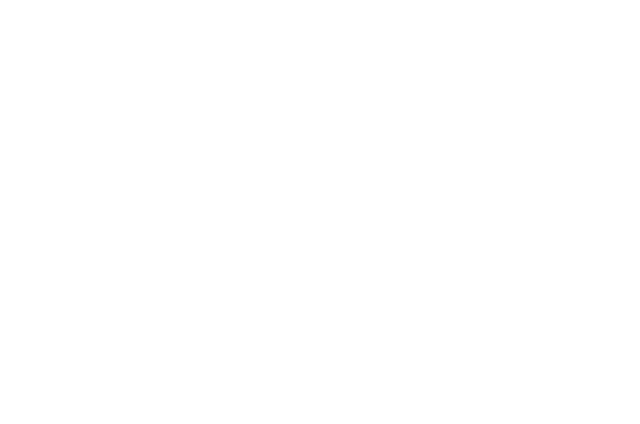
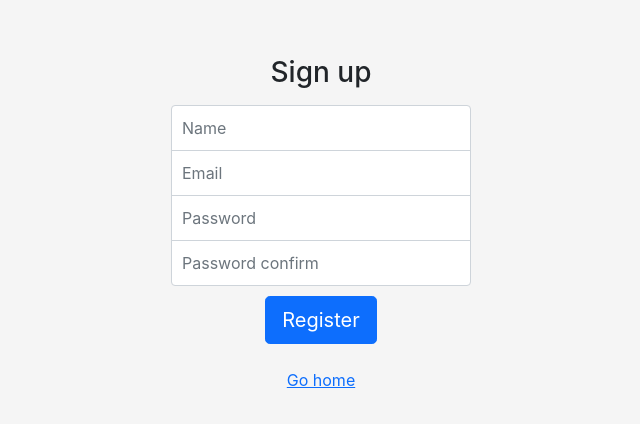
Before and after one commit to oleksiivelychko/react-client, a React (Create React App) app: page /register in a window 1280 px wide. Shown: the part 168-592 px from the top of the page, without its empty margins (319-959 px from the left). Built offline with nearby package versions, Linux system fonts and the light colour scheme.

Commit message:
create register page

```diff
--- a/src/App.tsx
+++ b/src/App.tsx
@@ -2,6 +2,7 @@ import React from 'react';
 import {BrowserRouter, Switch, Route} from "react-router-dom";
 import HomePage from "./pages/HomePage";
 import LoginPage from "./pages/auth/LoginPage";
+import RegisterPage from "./pages/auth/RegisterPage";
 
 class App extends React.Component {
   render() {
@@ -10,6 +11,7 @@ class App extends React.Component {
         <Switch>
           <Route path="/" component={HomePage} exact />
           <Route path="/login" component={LoginPage} />
+          <Route path="/register" component={RegisterPage} />
         </Switch>
       </BrowserRouter>
     )
--- a/src/pages/HomePage.tsx
+++ b/src/pages/HomePage.tsx
@@ -18,6 +18,7 @@ export default class HomePage extends React.Component {
           >
           </a>
           <Link to='/login'>Login</Link>
+          <Link to='/register'>Register</Link>
         </header>
       </div>
     );
--- a/src/pages/auth/LoginPage.tsx
+++ b/src/pages/auth/LoginPage.tsx
@@ -6,13 +6,13 @@ export default class LoginPage extends React.Component {
   render(){
     return (
       <div className="auth">
-      <form className="form-signin">
-        <h1 className="h3 mb-3 font-weight-normal">Sign in</h1>
-        <input type="email" id="inputEmail" className="form-control" placeholder="Email" required/>
-        <input type="password" id="inputPassword" className="form-control" placeholder="Password" required/>
-        <button className="btn btn-lg btn-primary btn-block" type="submit">Log in</button>
-        <p className="mt-5 mb-3 text-muted"><Link to='/'>Go Back</Link></p>
-      </form>
+        <form className="auth__form auth__form-signin">
+          <h1 className="h3 mb-3 font-weight-normal">Sign in</h1>
+          <input type="email" id="inputEmail" className="form-control" placeholder="Email" name="name" required/>
+          <input type="password" id="inputPassword" className="form-control" placeholder="Password" name="password" required/>
+          <button className="btn btn-lg btn-primary btn-block" type="submit">Log in</button>
+          <p className="mt-5 mb-3 text-muted"><Link to='/'>Go Home</Link></p>
+          </form>
       </div>
     );
   }
--- /dev/null
+++ b/src/pages/auth/RegisterPage.tsx
@@ -0,0 +1,20 @@
+import React from 'react';
+import {Link} from "react-router-dom";
+
+export default class RegisterPage extends React.Component {
+  render(){
+    return (
+      <div className="auth">
+        <form className="auth__form auth__form-signup">
+          <h1 className="h3 mb-3 font-weight-normal">Sign up</h1>
+          <input type="email" id="inputName" className="form-control" placeholder="Name" name="name" required />
+          <input type="email" id="inputEmail" className="form-control" placeholder="Email" name="email" required />
+          <input type="password" id="inputPassword" className="form-control" placeholder="Password" name="password" required />
+          <input type="password" id="inputPasswordConfirm" className="form-control" placeholder="Password confirm" name="password_confirm" required />
+          <button className="btn btn-lg btn-primary btn-block" type="submit">Register</button>
+          <p className="mt-4 mb-3 text-muted"><Link to='/'>Go home</Link></p>
+        </form>
+      </div>
+    );
+  }
+}
--- a/src/styles/auth.scss
+++ b/src/styles/auth.scss
@@ -1,6 +1,8 @@
+$bgColor: #f5f5f5;
+
 .auth {
-  width: 100%;
   height: 100%;
+  text-align: center;
   display: -ms-flexbox;
   display: -webkit-box;
   display: flex;
@@ -12,19 +14,13 @@
   justify-content: center;
   padding-top: 40px;
   padding-bottom: 40px;
-  background-color: #f5f5f5;
+  background-color: $bgColor;
 
-  .form-signin {
-    text-align: center;
+  &__form {
     width: 100%;
     max-width: 330px;
     padding: 15px;
     margin: 0 auto;
-
-    .checkbox {
-      font-weight: 400;
-    }
-
     .form-control {
       position: relative;
       box-sizing: border-box;
@@ -32,18 +28,35 @@
       padding: 10px;
       font-size: 16px;
     }
-
     .form-control:focus {
       z-index: 2;
     }
+  }
 
-    input[type="email"] {
+  &__form-signin {
+    #inputEmail {
       margin-bottom: -1px;
       border-bottom-right-radius: 0;
       border-bottom-left-radius: 0;
     }
+    #inputPassword {
+      margin-bottom: 10px;
+      border-top-left-radius: 0;
+      border-top-right-radius: 0;
+    }
+  }
 
-    input[type="password"] {
+  &__form-signup {
+    #inputName {
+      margin-bottom: -1px;
+      border-bottom-right-radius: 0;
+      border-bottom-left-radius: 0;
+    }
+    #inputEmail, #inputPassword {
+      margin-bottom: -1px;
+      border-radius: 0;
+    }
+    #inputPasswordConfirm {
       margin-bottom: 10px;
       border-top-left-radius: 0;
       border-top-right-radius: 0;
```
